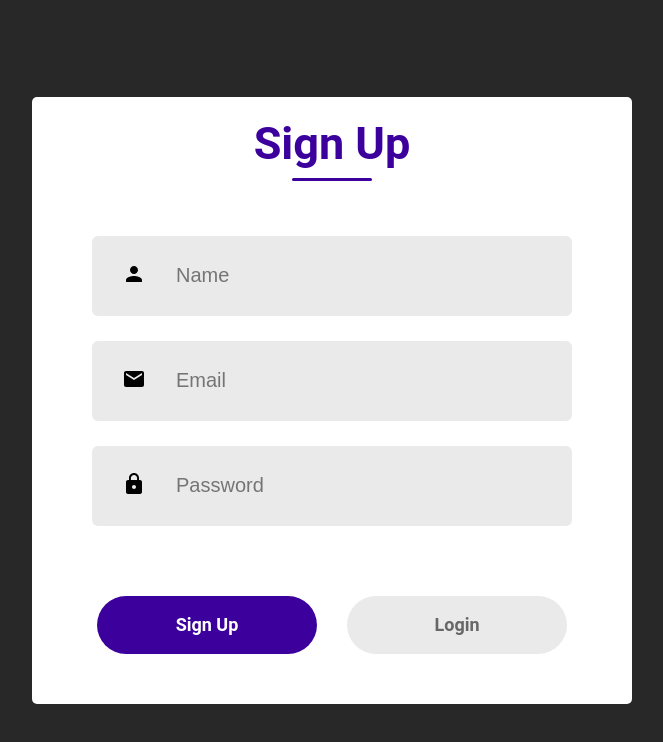
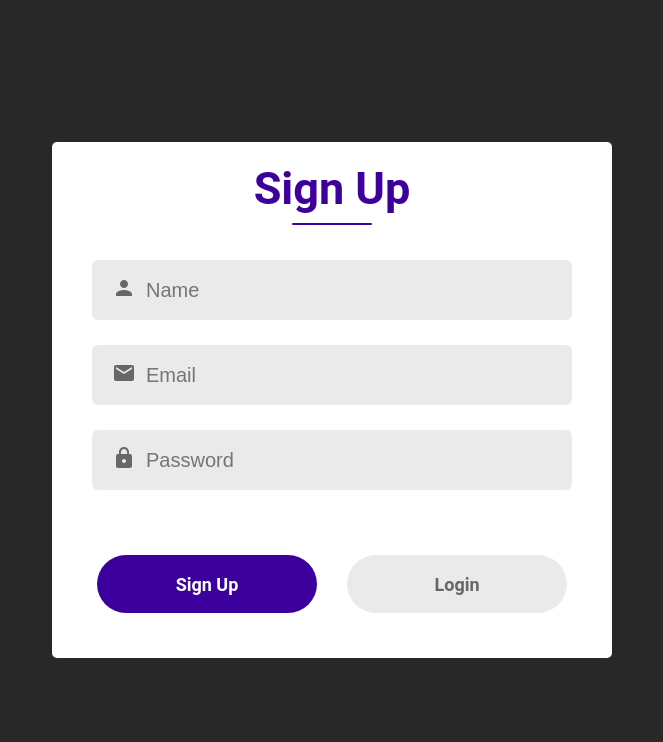
Before and after one commit to jullyanabrasileiro/signin-signup, a React (Create React App) app: page / in a window 1280 px wide. Shown: the top 742 px of the page, without its empty margins (308-971 px from the left). Built offline with nearby package versions, Linux system fonts and the light colour scheme.

Commit message:
css features

```diff
--- a/src/components/SignInSignUp/SignInSignUp.css
+++ b/src/components/SignInSignUp/SignInSignUp.css
@@ -5,7 +5,7 @@
 }
 
 .container {
-    width: 600px;
+    width: 560px;
     display: flex;
     flex-direction: column;
     margin: auto;
@@ -31,13 +31,13 @@
 
 .header-title-underline {
     width: 80px;
-    height: 3px;
+    height: 2px;
     background: #3c009d;
     border-radius: 8px;
 }
 
 .inputs {
-    margin-top: 55px;
+    margin-top: 35px;
     display: flex;
     flex-direction: column;
     gap: 25px;
@@ -48,13 +48,14 @@
     align-items: center;
     margin: auto;
     width: 480px;
-    height: 80px;
+    height: 60px;
     background: #eaeaea;
     border-radius: 6px;
 }
 
 .icon {
-    margin: 0px 30px;
+    color: #676767;
+    margin: 0px 10px 0px 20px;
 }
 
 .input input {
@@ -81,7 +82,7 @@
 .submit-container {
     display: flex;
     gap: 30px;
-    margin: 20px auto;
+    margin: 15px auto;
 }
 
 .submit {
```
